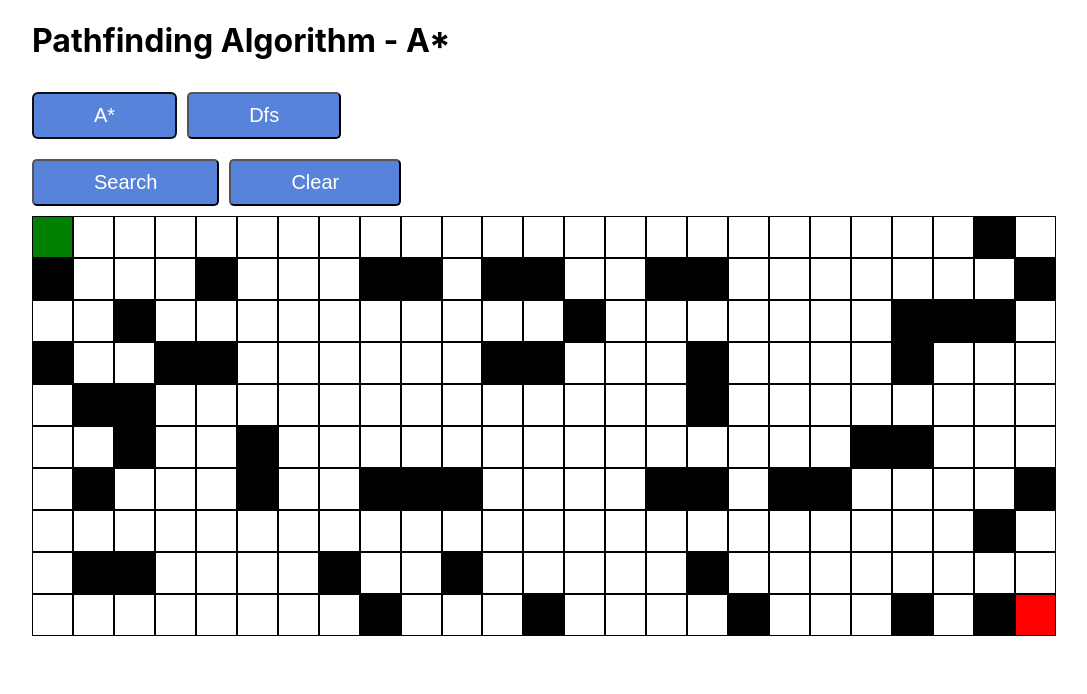
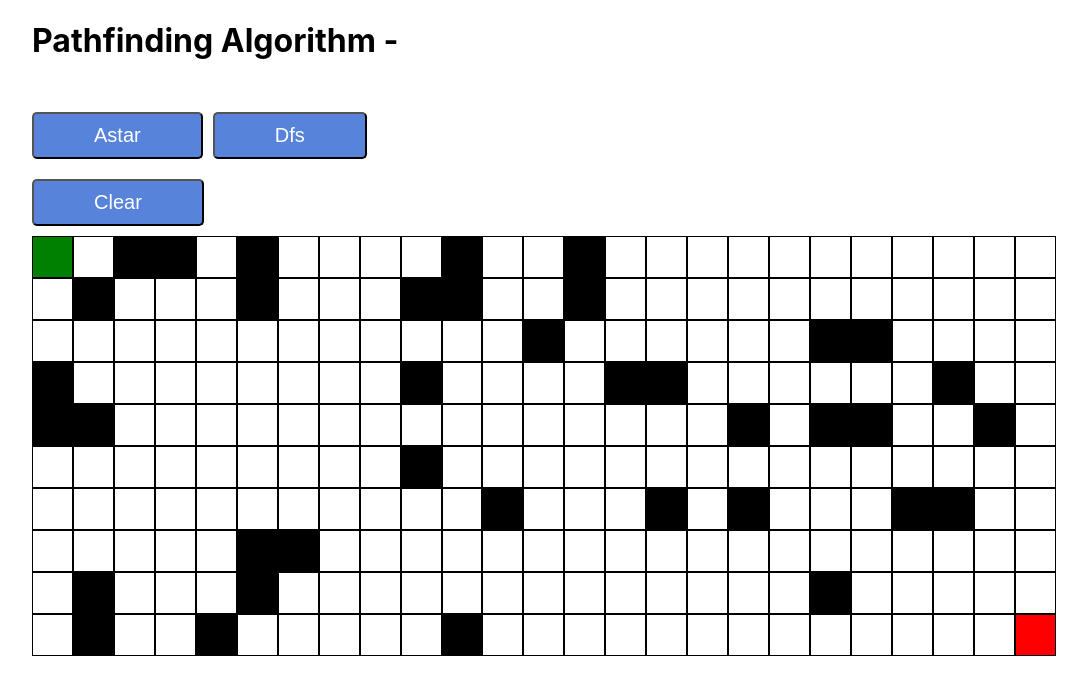
Before and after one commit to houghta4/pathfind, a React (Create React App) app: page / in a window 1280 px wide. Shown: the top 694 px of the page, without its empty margins (96-1183 px from the left). Built offline with nearby package versions, Linux system fonts and the light colour scheme.

Commit message:
each alg has a component and new states

```diff
--- a/src/algs/dfs.js
+++ b/src/algs/dfs.js
@@ -3,6 +3,9 @@ let visitedNodes = [],
     path = [];
 
 function Dfs(startNode, endNode) {
+    //global vars not re initialized?
+    visitedNodes = [];
+    path = [];
     dfsUtil(startNode, endNode);
     console.log(visitedNodes);
     return {path, visitedNodes};
@@ -18,7 +21,6 @@ function dfsUtil(cur, endNode) {
     if (cur === endNode){
         return;
     }
-
     visitedNodes.push(cur);
 
     for(let i of cur.neighbors){
--- /dev/null
+++ b/src/components/ButtonAlg.js
@@ -0,0 +1,15 @@
+import React from "react";
+
+const ButtonAlg = ({name, onClick}) => {
+    return (
+        <button
+            onClick={onClick} >
+            {name}
+        </button>
+    );
+
+};
+
+
+
+export default ButtonAlg;
--- a/src/components/Pathfind.js
+++ b/src/components/Pathfind.js
@@ -1,5 +1,6 @@
 import React, {useState, useEffect} from "react";
 import Node from "./Node";
+import ButtonAlg from "./ButtonAlg";
 import Astar from "../algs/astar";
 import Dfs from "../algs/dfs";
 import "../css/Pathfind.css";
@@ -10,8 +11,6 @@ const ALGS = {
     Dijkstra: 2,
     bfs: 3,
 };
-
-let CHOSEN_ALG = "A*";
 
 //TODO reset matrix on buttonclick to account for user selected walls?
 
@@ -26,17 +25,21 @@ const NODE_START_ROW = 0,
     NODE_END_ROW = rows - 1,
     NODE_END_COL = cols - 1;
 
+let chosenAlg = '';
 
 const PathFind = () => {
     const [matrix, setMatrix] = useState([]);
-    const [path, setPath] = useState([]);
-    const [visitNodes, setVisitNodes] = useState([]);
-    // const [error, setError] = useState("");
+    const [isBusy, setIsBusy] = useState(false);
+    // const [path, setPath] = useState([]);
+    // const [visitNodes, setVisitNodes] = useState([]);
+    const [error, setError] = useState("");
 
 
     // similar to componentDidMount();
     useEffect(() => {
+        setIsBusy(true);
         setMatrix(createMatrix);
+        setIsBusy(false);
     }, [])
 
 
@@ -88,15 +91,16 @@ const PathFind = () => {
             matrix.push(newRow);
         }
         addNeighbors(matrix);
-
+        // matrix[0][1].isWall = true;
+        // matrix[1][0].isWall = true;
         // default to Astar
-        const startNode = matrix[NODE_START_ROW][NODE_START_COL];
-        const endNode = matrix[NODE_END_ROW][NODE_END_COL];
-        startNode.isWall = false;
-        endNode.isWall = false;
-        let p = Astar(startNode, endNode);
-        setPath(p.path);
-        setVisitNodes(p.visitedNodes);
+        // const startNode = matrix[NODE_START_ROW][NODE_START_COL];
+        // const endNode = matrix[NODE_END_ROW][NODE_END_COL];
+        // startNode.isWall = false;
+        // endNode.isWall = false;
+        // let p = Astar(startNode, endNode);
+        // setPath(p.path);
+        // setVisitNodes(p.visitedNodes);
 
         return matrix;
     }
@@ -135,7 +139,7 @@ const PathFind = () => {
             }, 50 * i);
         }
     }
-    const visualizePath = () => {
+    const visualizePath = (path, visitNodes) => {
         for(let i = 1; i <= visitNodes.length; i++) {
             if (i === visitNodes.length){
                 setTimeout(() =>{
@@ -147,11 +151,12 @@ const PathFind = () => {
                     document.getElementById(`node-${node.row}-${node.col}`).className = "node node-visited";
                 }, 20 * i);
             }
-
         }
     };
 
     const resetMatrix = () => {
+        setError('');
+        chosenAlg = '';
         for(let i = 0; i < matrix.length; i++){
             for(let j = 0; j < matrix[i].length; j++){
                 if(!matrix[i][j].isStart && !matrix[i][j].isEnd && !matrix[i][j].isWall){
@@ -159,45 +164,90 @@ const PathFind = () => {
                 }
             }
         }
+        setIsBusy(false);
     }
 
     //TODO need a boolean state to show if we need to run this every button press
     //  spam clicking dfs crashes probably due to stack overflow
-    const searchMatrix = (algId) => {
+    // const searchMatrix = (algId) => {
 
-        //these will probably be pulled out of this method when a user can choose their own
+
+    //     //these will probably be pulled out of this method when a user can choose their own
+    //     const startNode = matrix[NODE_START_ROW][NODE_START_COL];
+    //     const endNode = matrix[NODE_END_ROW][NODE_END_COL];
+    //     console.log(algId);
+    //     console.log(CHOSEN_ALG);
+
+    //     startNode.isWall = false;
+    //     endNode.isWall = false;
+    //     let p = null;
+    //     if(algId == 0) {
+    //         console.log("Astar");
+    //         CHOSEN_ALG = "A*";
+    //         p = Astar(startNode, endNode);
+    //         setPath(p.path);
+    //         setVisitNodes(p.visitedNodes);
+    //     }else if (algId == 1){
+    //         console.log("Dfs");
+    //         CHOSEN_ALG = "Dfs";
+    //         p = Dfs(startNode, endNode);
+    //         setPath(p.path);
+    //         setVisitNodes(p.visitedNodes);
+    //     }
+    // }
+
+    const runAstar = () => {
         const startNode = matrix[NODE_START_ROW][NODE_START_COL];
         const endNode = matrix[NODE_END_ROW][NODE_END_COL];
-        console.log(algId);
-        console.log(CHOSEN_ALG);
-
         startNode.isWall = false;
         endNode.isWall = false;
-        let p = null;
-        if(algId == 0) {
-            console.log("Astar");
-            CHOSEN_ALG = "A*";
-            p = Astar(startNode, endNode);
-            setPath(p.path);
-            setVisitNodes(p.visitedNodes);
-        }else if (algId == 1){
-            console.log("Dfs");
-            CHOSEN_ALG = "Dfs";
-            p = Dfs(startNode, endNode);
-            setPath(p.path);
-            setVisitNodes(p.visitedNodes);
-        }
-    }
-    /* Temporary way to switch algs with buttons.
-        Definitely better to find what alg is picked using props and another component  */
+        let p = Astar(startNode, endNode);
+        setError(p.error);
+        visualizePath(p.path, p.visitedNodes);
+    };
+
+    const runDfs = () => {
+        const startNode = matrix[NODE_START_ROW][NODE_START_COL];
+        const endNode = matrix[NODE_END_ROW][NODE_END_COL];
+        startNode.isWall = false;
+        endNode.isWall = false;
+        let p = Dfs(startNode, endNode);
+        visualizePath(p.path, p.visitedNodes);
+    };
     return (
         <div className="PathFindContainer">
-            <h1>Pathfinding Algorithm - {CHOSEN_ALG}</h1>
-            <button value={ALGS.Astar} onClick={n => searchMatrix(n.target.value)} autoFocus>A*</button>
-            <button value={ALGS.Dfs} onClick={n => searchMatrix(n.target.value)}>Dfs</button>
+            <h1>Pathfinding Algorithm - {chosenAlg}</h1>
+            <br />
+            <ButtonAlg
+                name="Astar"
+                onClick={n => {
+                    if(isBusy){
+                        console.log("Can't run astar. busy");
+                        if(!error)
+                            setError("Wait until current search is finished");
+                        return;
+                    }
+                    setIsBusy(true);
+                    chosenAlg = "Astar"
+                    runAstar();
+                }} />
+            <ButtonAlg name="Dfs"
+                onClick={n => {
+                    if(isBusy){
+                        console.log("Can't run dfs. busy");
+                        setError("Wait until current search is finished");
+                        return;
+                    }
+                    setIsBusy(true);
+                    chosenAlg = "Dfs";
+                    runDfs();
+                }} />
+            {/* <button value={ALGS.Astar} onClick={n => searchMatrix(n.target.value)} autoFocus>A*</button>
+            <button value={ALGS.Dfs} onClick={n => searchMatrix(n.target.value)}>Dfs</button> */}
             <br/>
-            <button onClick={visualizePath}>Search</button>
+            {/* <button onClick={visualizePath}>Search</button> */}
             <button onClick={resetMatrix}>Clear</button>
+            {error && <div className="error">{error}</div>}
             {matrixWithNodes}
         </div>
     );
--- a/src/css/Pathfind.css
+++ b/src/css/Pathfind.css
@@ -23,3 +23,14 @@ button:hover {
     background-color: #5783dbdd;
     box-shadow: 0 0 5px 2.5px gray;
 }
+
+/* TODO make this look good (because it definitely doesn't right now) */
+.error {
+    display: inline-block;
+    padding: 10px 10px;
+    width: fit-content;
+    color: white;
+    background-color: magenta;
+    font-size: large;
+    font-weight: bold;
+}
```
